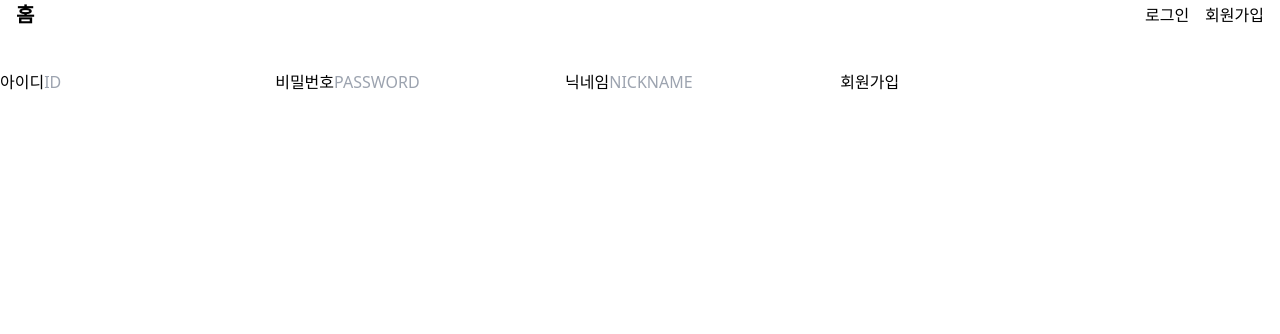
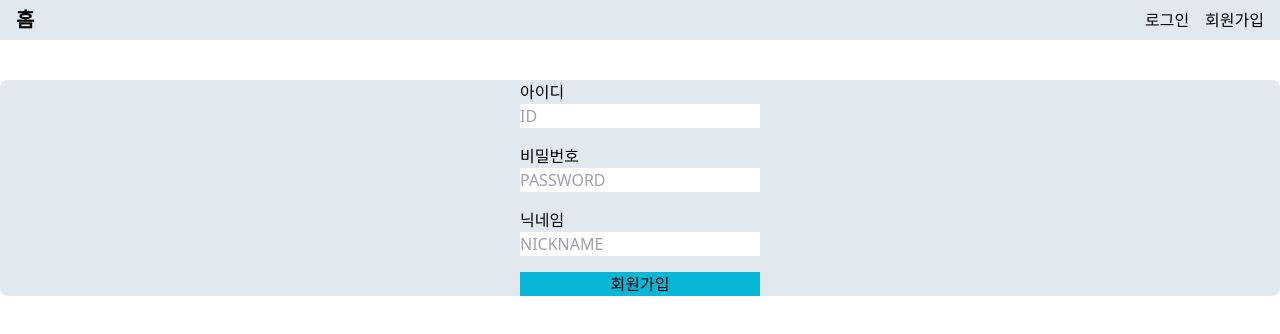
Before and after one commit to soo0297/MBTI-Test-App, a React app: page /signup in a window 1280 px wide. Shown: the top 334 px of the page. Built offline with nearby package versions, Linux system fonts and the light colour scheme; the HTML template or start-up script is replaced by a standard one.

Commit message:
feat: tailwind CSS

```diff
--- a/src/components/Layout.jsx
+++ b/src/components/Layout.jsx
@@ -19,7 +19,7 @@ const Layout = ({ children }) => {
       console.error(error);
       localStorage.removeItem("accessToken");
       setIsAuthenticated(false);
-      navigate("/");
+      navigate("/login");
     }
   };
 
@@ -40,7 +40,7 @@ const Layout = ({ children }) => {
 
   return (
     <div>
-      <header className="flex items-center justify-between px-4">
+      <header className="flex items-center justify-between h-10 px-4 bg-slate-200 ">
         <div>
           <Link
             style={{
@@ -56,7 +56,7 @@ const Layout = ({ children }) => {
           </Link>
         </div>
         <nav>
-          <div className="space-x-4 justify-items-end">
+          <div className="space-x-4 justify-items-end ">
             {isAuthenticated ? (
               <>
                 <Link to="/profile">마이프로필</Link>
--- a/src/components/TestForm.jsx
+++ b/src/components/TestForm.jsx
@@ -40,7 +40,7 @@ const TestForm = ({ onSubmit }) => {
       ))}
       <button
         type="submit"
-        className="w-full bg-blue-500 text-white py-2 rounded hover:bg-blue-600"
+        className="w-full bg-cyan-500 text-white py-2 rounded hover:bg-blue-600"
         onClick={() => {}}
       >
         제출하기
--- a/src/pages/Login.jsx
+++ b/src/pages/Login.jsx
@@ -34,8 +34,9 @@ const Login = () => {
   };
 
   return (
-    <div>
-      <form onSubmit={onLoginHandler} className="flex flex-col">
+    <div className="flex justify-center items-center border-solid rounded-lg bg-slate-200 w-70">
+      <form onSubmit={onLoginHandler} className="flex flex-col w-60 gap-4 ">
+        <div className="flex flex-col">
           <label>아이디</label>
           <input
             value={id}
@@ -44,6 +45,8 @@ const Login = () => {
             }}
             placeholder="ID"
           />
+        </div>
+        <div className="flex flex-col">
           <label>비밀번호</label>
           <input
             value={password}
@@ -53,7 +56,10 @@ const Login = () => {
             type="password"
             placeholder="PASSWORD"
           />
-        <button onClick={() => {}}>로그인하기</button>
+        </div>
+        <button onClick={() => {}} className="bg-cyan-500">
+          로그인하기
+        </button>
       </form>
     </div>
   );
--- a/src/pages/Profile.jsx
+++ b/src/pages/Profile.jsx
@@ -40,14 +40,16 @@ const Profile = ({ user, setUser }) => {
 
   return (
     <div>
-      <div>
-        <h1>프로필 수정</h1>
-        <form onSubmit={submitHandler}>
-          <div>
+      <div className="flex flex-col justify-center items-center border-solid rounded-lg bg-slate-200 w-70 gap-4">
+        <h1 className="text-xl font-bold">프로필 수정</h1>
+        <form onSubmit={submitHandler} className="flex flex-col w-60 gap-3 ">
+          <div className="flex gap-4">
             <label>닉네임</label>
             <input onChange={handleNicknameChange} placeholder="NICKNAME" />
           </div>
-          <button type="submit">프로필 업데이트</button>
+          <button type="submit" className="bg-cyan-500">
+            닉네임 수정하기
+          </button>
         </form>
       </div>
     </div>
--- a/src/pages/Signup.jsx
+++ b/src/pages/Signup.jsx
@@ -24,8 +24,9 @@ const Signup = () => {
   };
 
   return (
-    <div>
-      <form onSubmit={onSignupHandler}>
+    <div className="flex justify-center items-center border-solid rounded-lg bg-slate-200 w-70">
+      <form onSubmit={onSignupHandler} className="flex flex-col w-60 gap-4 ">
+        <div className="flex flex-col">
           <label>아이디</label>
           <input
             value={id}
@@ -34,6 +35,8 @@ const Signup = () => {
             }}
             placeholder="ID"
           />
+        </div>
+        <div className="flex flex-col">
           <label>비밀번호</label>
           <input
             value={password}
@@ -43,6 +46,8 @@ const Signup = () => {
             type="password"
             placeholder="PASSWORD"
           />
+        </div>
+        <div className="flex flex-col">
           <label>닉네임</label>
           <input
             value={nickname}
@@ -51,7 +56,10 @@ const Signup = () => {
             }}
             placeholder="NICKNAME"
           />
-        <button onClick={() => {}}>회원가입</button>
+        </div>
+        <button onClick={() => {}} className="bg-cyan-500">
+          회원가입
+        </button>
       </form>
     </div>
   );
--- a/src/pages/TestPage.jsx
+++ b/src/pages/TestPage.jsx
@@ -32,9 +32,9 @@ const Test = () => {
 
   return (
     <div className="max-w-md mx-auto mt-10">
-      <h1 className="text-2xl font-bold mb-4">MBTI 테스트</h1>
+      <h1 className="text-2xl font-bold mb-4">MBTI 테스트 - 내 결과</h1>
       {isTestDone ? (
-        <div>
+        <div className="flex flex-col gap-4">
           <h2>{data.result}</h2>
           <p>{mbtiDescriptions[data.result]}</p>
           <button
@@ -42,6 +42,7 @@ const Test = () => {
             onClick={() => {
               navigate("/results");
             }}
+            className="bg-cyan-500 item-center w-40"
           >
             모든 결과 보러가기
           </button>
```
Lines whose indentation alone changed are shown as unchanged.
